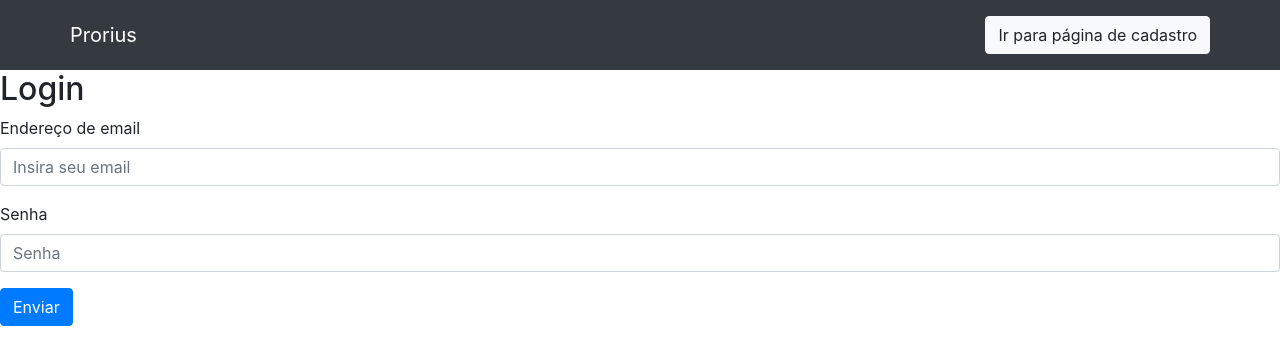
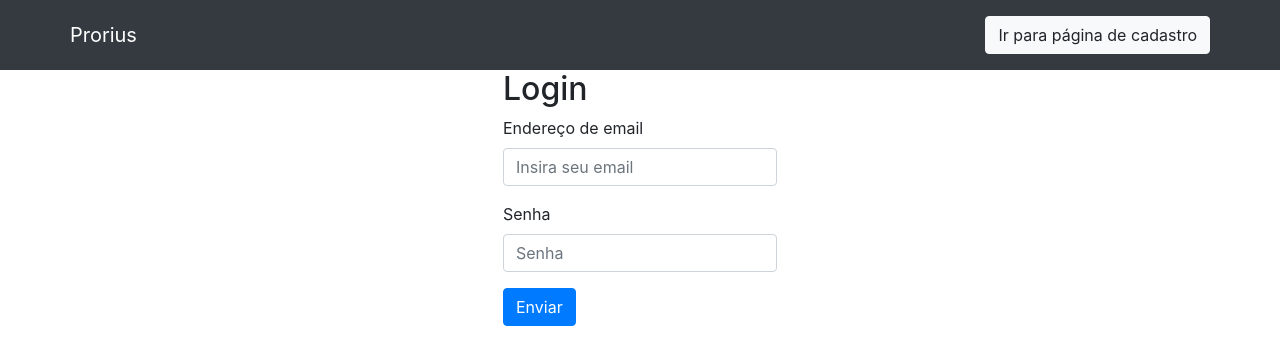
Before and after one commit to PauloViOS/prorius-front, a React (Create React App) app: page / in a window 1280 px wide. Shown: the top 364 px of the page. Built offline with nearby package versions, Linux system fonts and the light colour scheme.

Commit message:
- Center content

```diff
--- a/src/App.js
+++ b/src/App.js
@@ -6,6 +6,7 @@
 
 import NavBar from "./components/Navbar";
 import WelcomeUser from "./components/WelcomeUser";
+import { Container, Row } from "react-bootstrap";
 
 axios.defaults.xsrfCookieName = "csrftoken";
 axios.defaults.xsrfHeaderName = "X-CSRFToken";
@@ -100,10 +101,15 @@
         logout={submitLogout}
         changeForm={updateForm}
       />
+      <Container>
+        <Row className="justify-content-center">
           {currentUser ? (
-        <WelcomeUser user={currentUser} updateOnLogout={resetUserAndToggle} />
+            <WelcomeUser
+              user={currentUser}
+              updateOnLogout={resetUserAndToggle}
+            />
           ) : registrationToggle ? (
-        <div className="center">
+            <div>
               <h2>Cadastro</h2>
               <Form onSubmit={(e) => submitRegistration(e)}>
                 <Form.Group className="mb-3" controlId="formBasicName">
@@ -152,7 +158,7 @@
               </Form>
             </div>
           ) : (
-        <div className="center">
+            <div>
               <h2>Login</h2>
               <Form onSubmit={(e) => submitLogin(e)}>
                 <Form.Group className="mb-3" controlId="formBasicEmail">
@@ -181,6 +187,8 @@
               </Form>
             </div>
           )}
+        </Row>
+      </Container>
     </div>
   );
 }
```
Lines whose indentation alone changed are shown as unchanged.
